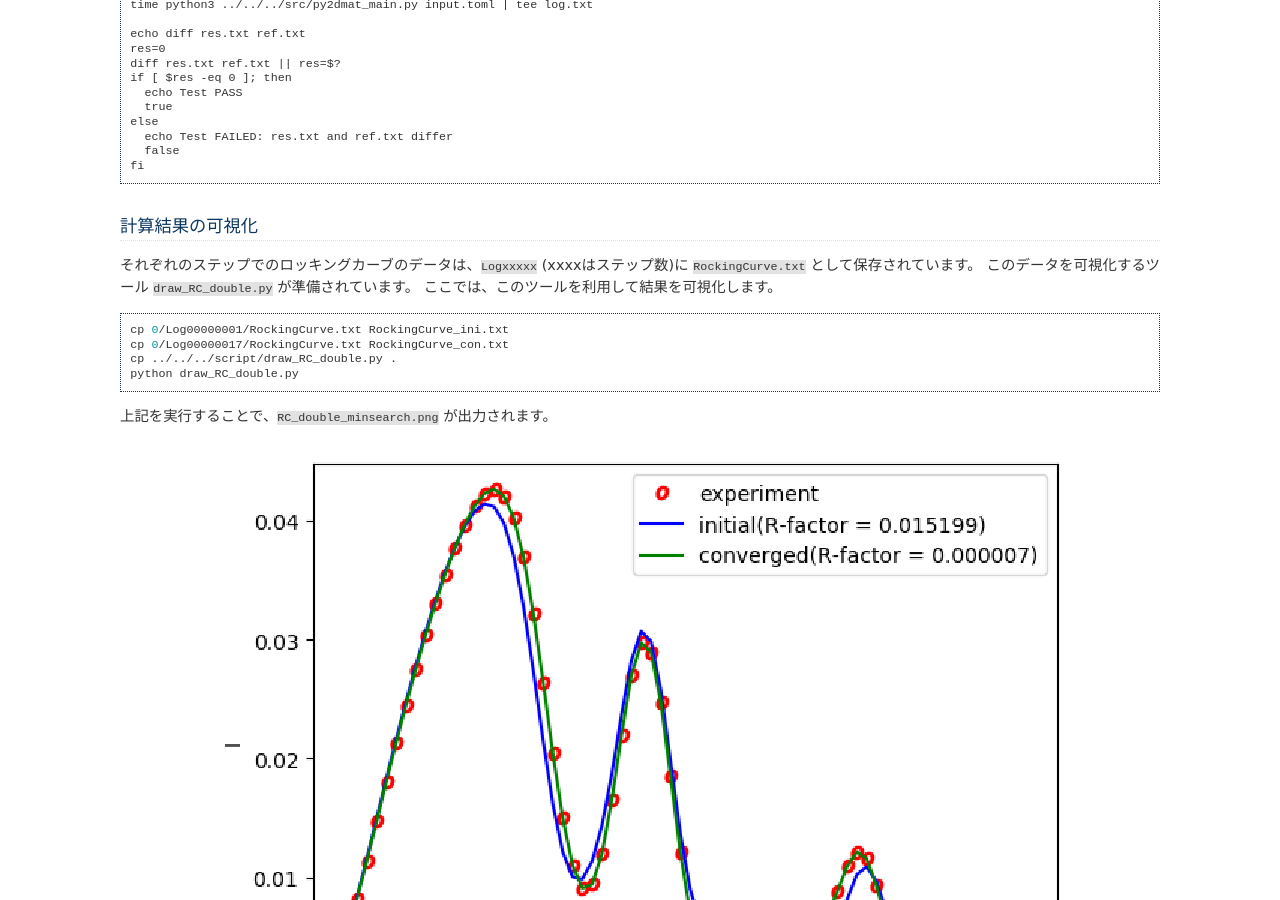
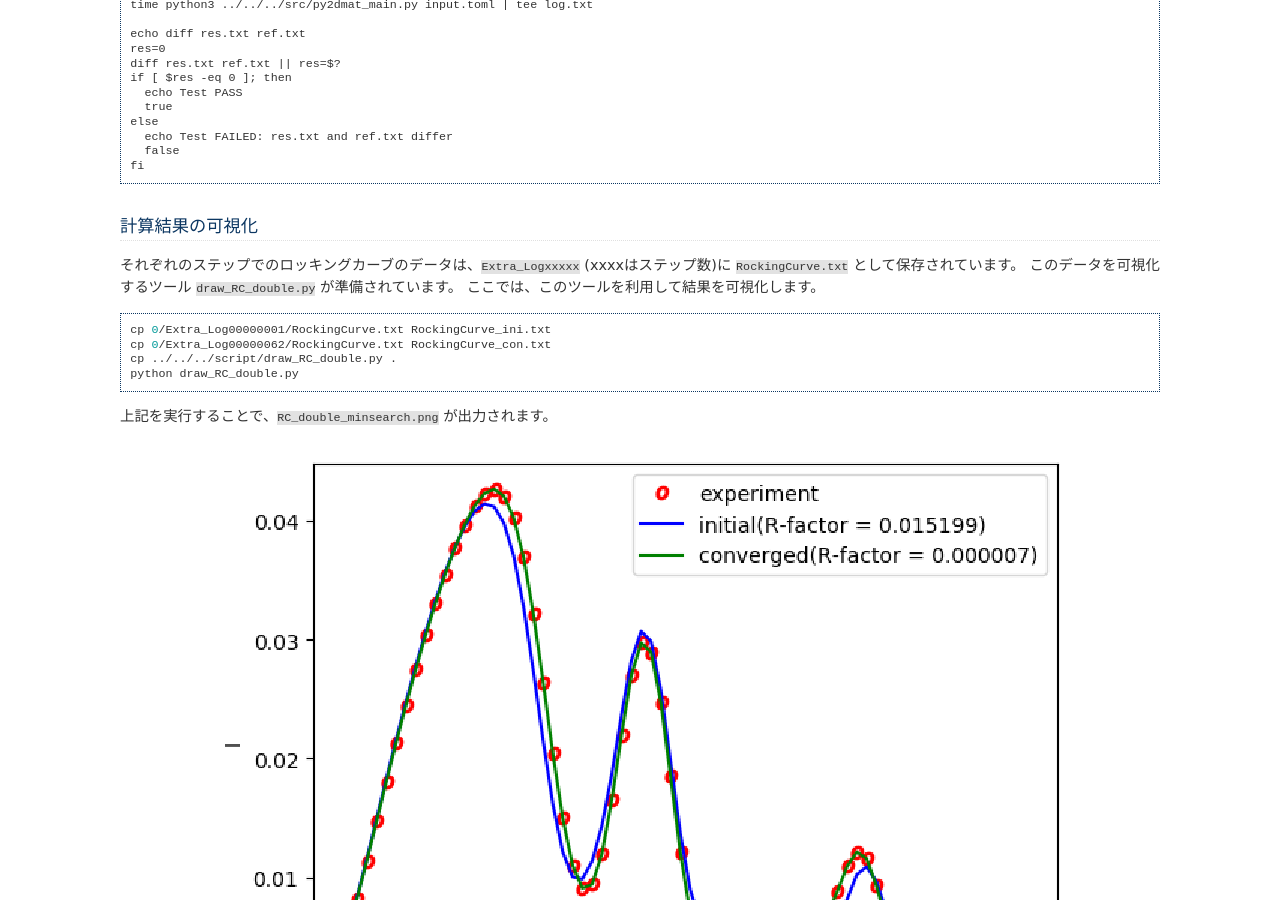
Before and after one commit to issp-center-dev/2DMAT, a Sphinx documentation site: the page built from doc/ja/source/tutorial/minsearch.rst, in a window 1280 px wide and 900 px high, scrolled down 3888 px. Built offline with Sphinx 7.4.7, drawn with Linux system fonts in a browser that asks for light colours.

Commit message:
Update minsearch.rst
Nelder-Mead法の各iterationにおける計算（順問題プロセス）を格納しているのは，
Extra_Log00000001
Extra_Log00000002
....
になっている．一方，Nelder-Mead法における，全試行計算は
Log00000001
Log00000002
.......
になっている．

```diff
--- a/doc/ja/source/tutorial/minsearch.rst
+++ b/doc/ja/source/tutorial/minsearch.rst
@@ -270,14 +270,14 @@ Nelder-Mead法 (`scipy.optimize.fmin <https://docs.scipy.org/doc/scipy/reference
 計算結果の可視化
 ~~~~~~~~~~~~~~~~~~~
 
-それぞれのステップでのロッキングカーブのデータは、``Logxxxxx`` (xxxxはステップ数)に ``RockingCurve.txt`` として保存されています。
+それぞれのステップでのロッキングカーブのデータは、``Extra_Logxxxxx`` (xxxxはステップ数)に ``RockingCurve.txt`` として保存されています。
 このデータを可視化するツール ``draw_RC_double.py`` が準備されています。
 ここでは、このツールを利用して結果を可視化します。
 
 .. code-block::
 
-    cp 0/Log00000001/RockingCurve.txt RockingCurve_ini.txt
-    cp 0/Log00000017/RockingCurve.txt RockingCurve_con.txt
+    cp 0/Extra_Log00000001/RockingCurve.txt RockingCurve_ini.txt
+    cp 0/Extra_Log00000062/RockingCurve.txt RockingCurve_con.txt
     cp ../../../script/draw_RC_double.py .
     python draw_RC_double.py
 
```
